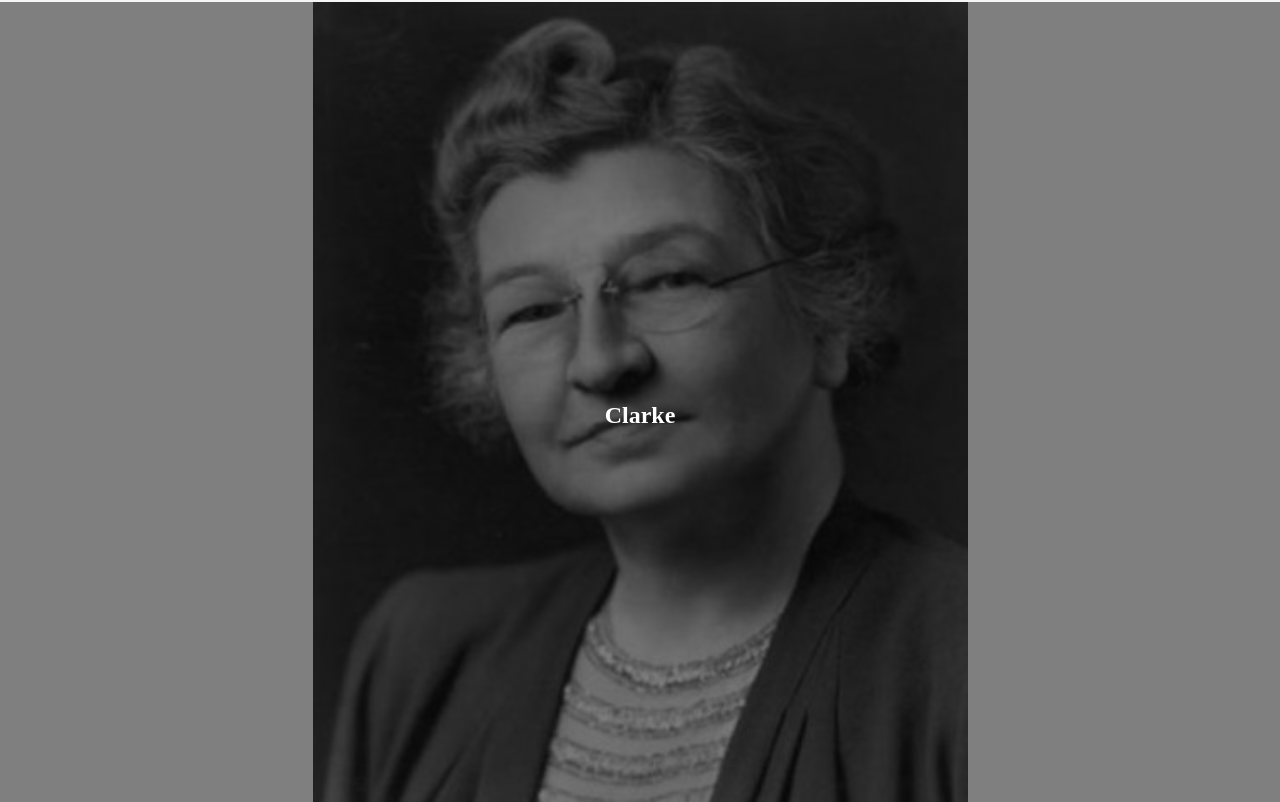
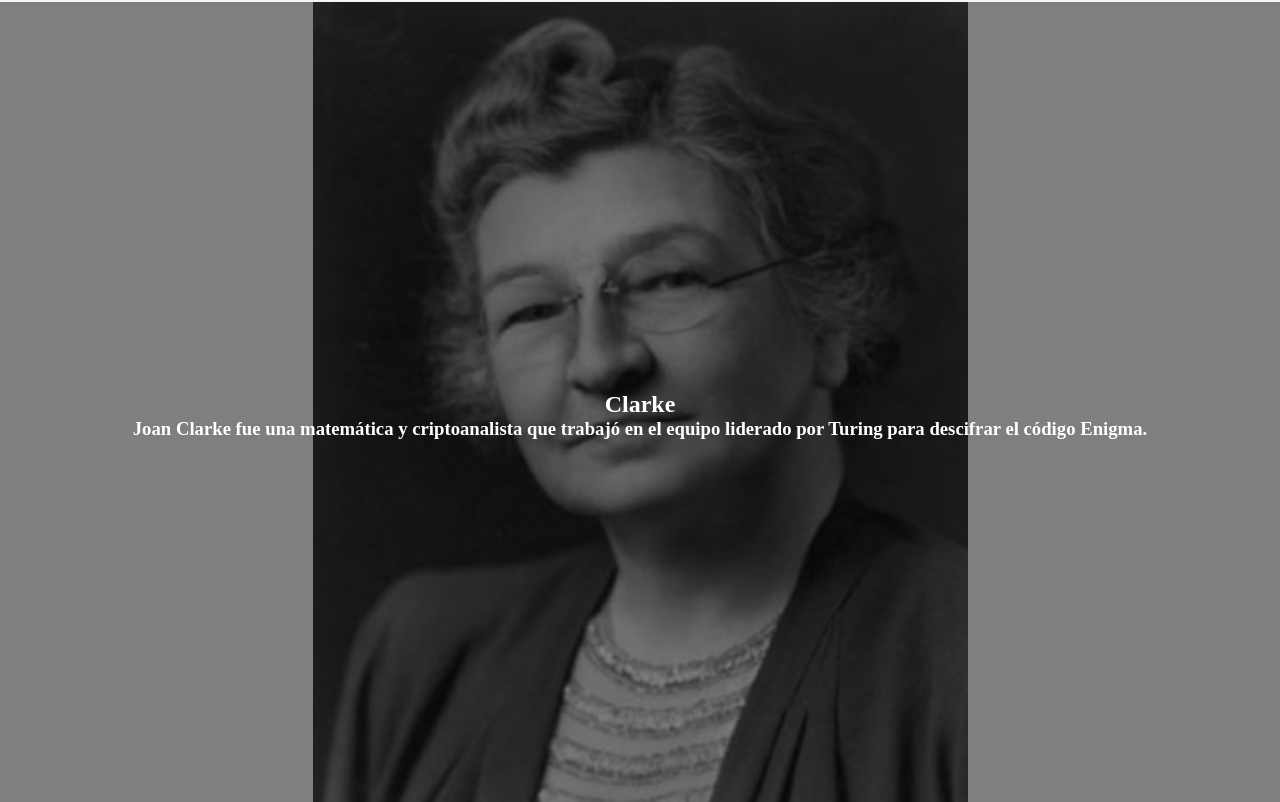
Before and after one commit to Mauro0800/DH-Heroes, a website: page views/clarke.html in a window 1280 px wide. Shown: the part 631-1433 px from the top of the page. Drawn offline with Linux system fonts and the light colour scheme.

Commit message:
Agrega descripcion de Clarke

```diff
--- a/views/clarke.html
+++ b/views/clarke.html
@@ -32,6 +32,7 @@
     <section id="hero" class="heroClarke">
 
         <h1><br>Clarke</h1>
+        <h3>Joan Clarke fue una matemática y criptoanalista que trabajó en el equipo liderado por Turing para descifrar el código Enigma.</h3>
 
     </section>
 
```
